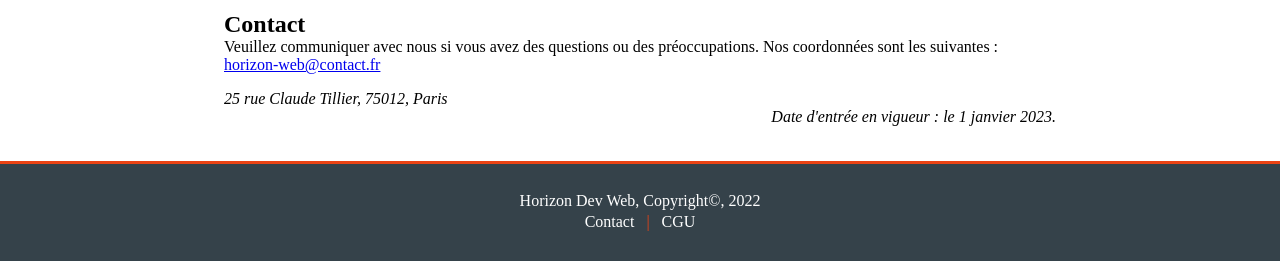
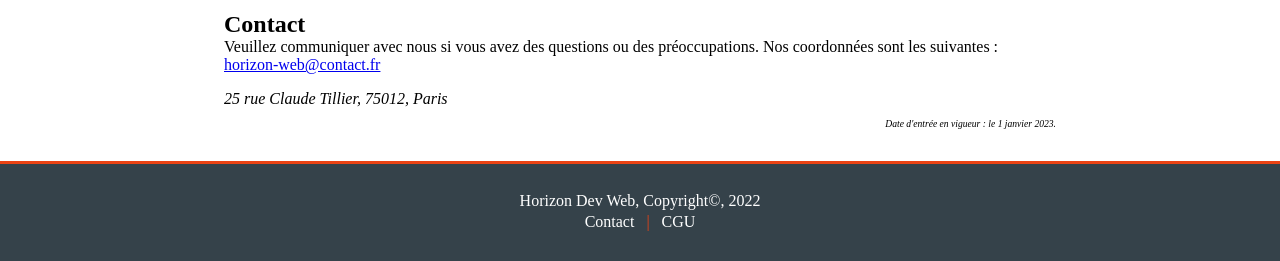
Before and after one commit to LeoLChalot/BTSSIO-AP1-horizon, a PHP site: page /CGU.php in a window 1280 px wide. Shown: the part 2284-2545 px from the top of the page. Run offline with PHP 8.4, Linux system fonts and the light colour scheme.

Commit message:
CGU again

```diff
--- a/assets/css/style.css
+++ b/assets/css/style.css
@@ -204,7 +204,7 @@ footer p a:hover{
 
 #CGU{
     margin: auto;
-    width: 90%;
+    width: 95%;
     height: 100vh;
     overflow-y: scroll;
     padding: 2em;
@@ -236,6 +236,8 @@ footer p a:hover{
 }
 #CGU #CGU-contact p:last-child{
     text-align: right;
+    padding-top: 1em;
+    font-size: .6em;
 }
 
 /* ? Media Queries */
```
